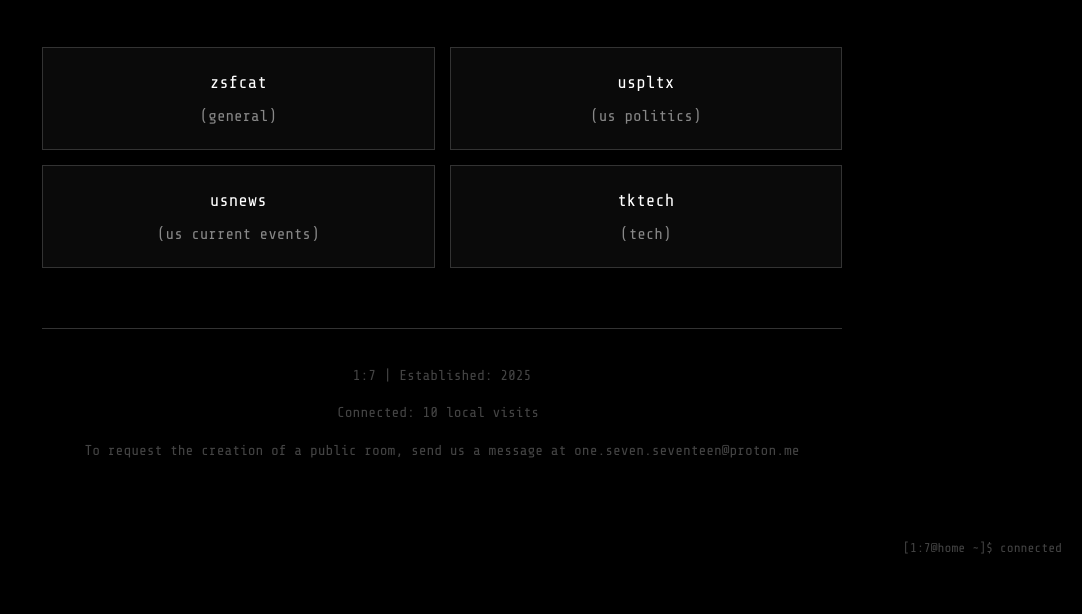
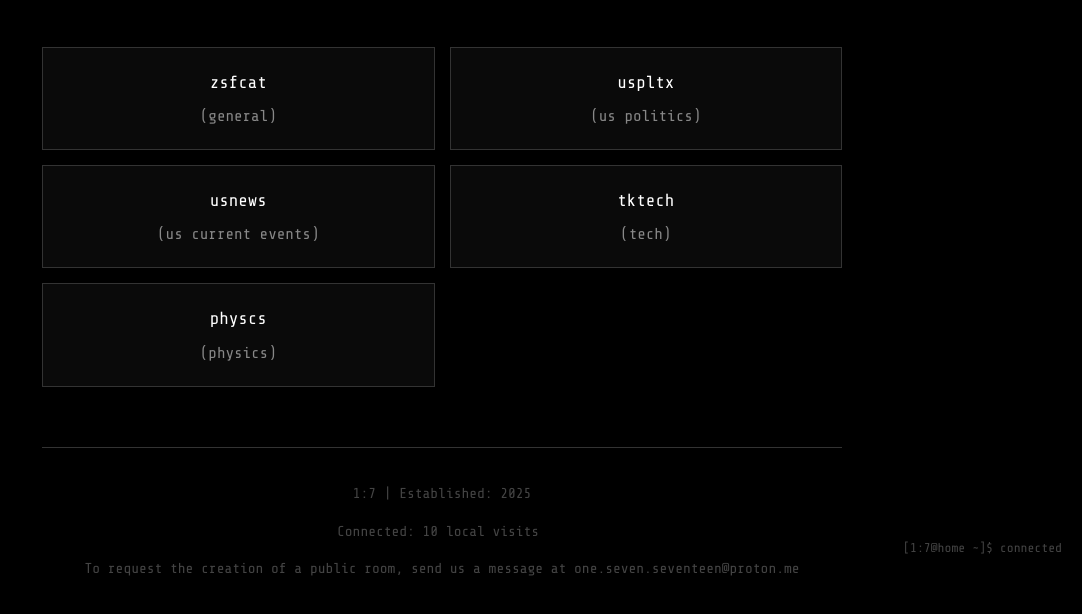
Before and after one commit to one-seven-17/home, a plain HTML site: page index.html in a window 1280 px wide. Shown: the part 222-836 px from the top of the page, without its empty margins (198-1280 px from the left). Before the commit the page ends 800 px from the top, so only its background shows below. Drawn offline with nearby package versions, Linux system fonts and the light colour scheme.

Commit message:
Update index.html

```diff
--- a/index.html
+++ b/index.html
@@ -152,6 +152,12 @@
                     <span class="room-purpose">(tech)</span>
                 </a>
             </div>
+                        <div class="chat-room">
+                <a href="https://one-seven-17.github.io/physcs/" target="_blank">
+                    physcs
+                    <span class="room-purpose">(physics)</span>
+                </a>
+            </div>
             <!-- More rooms can be added here in the future -->
         </div>
 
```
